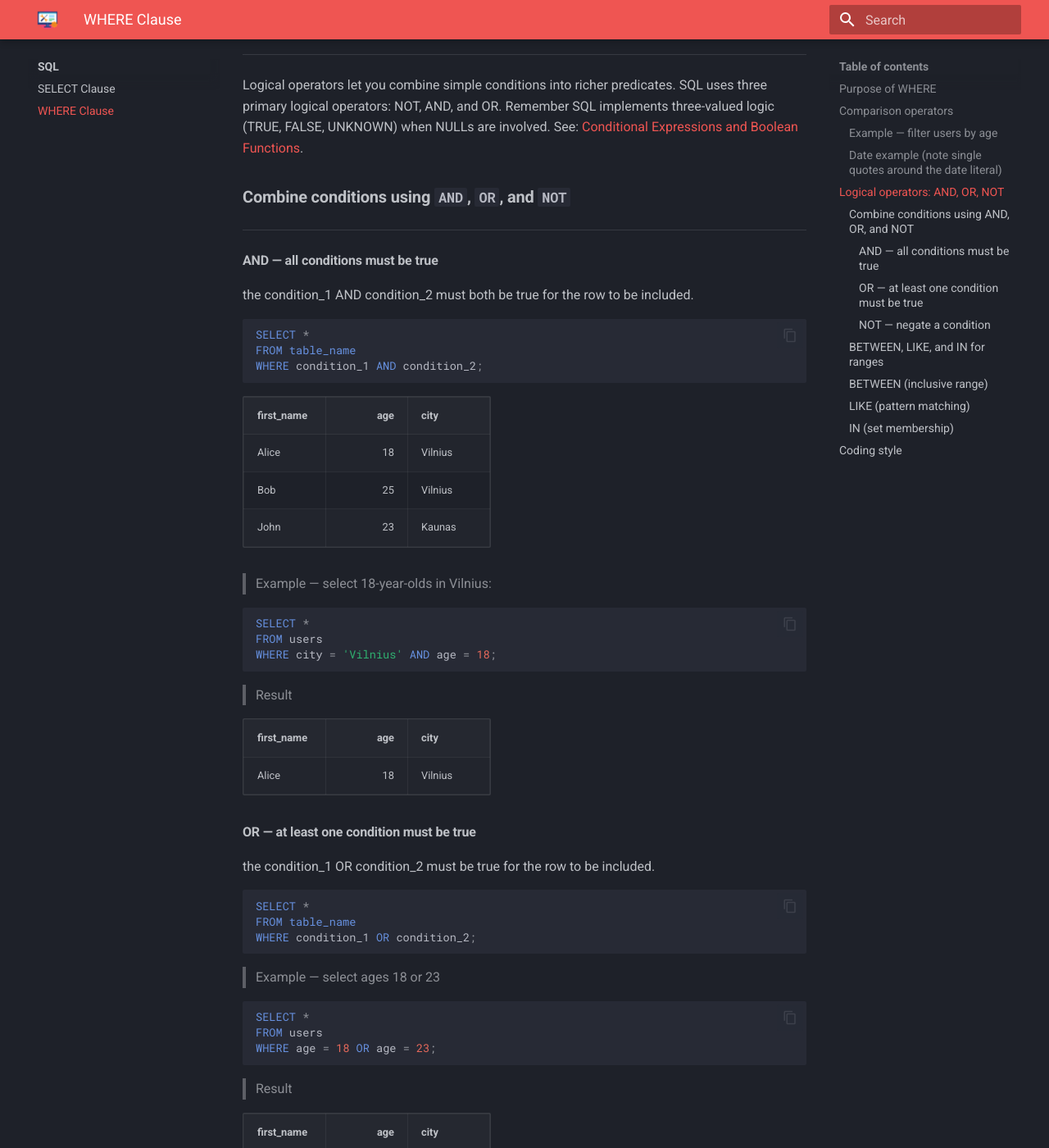
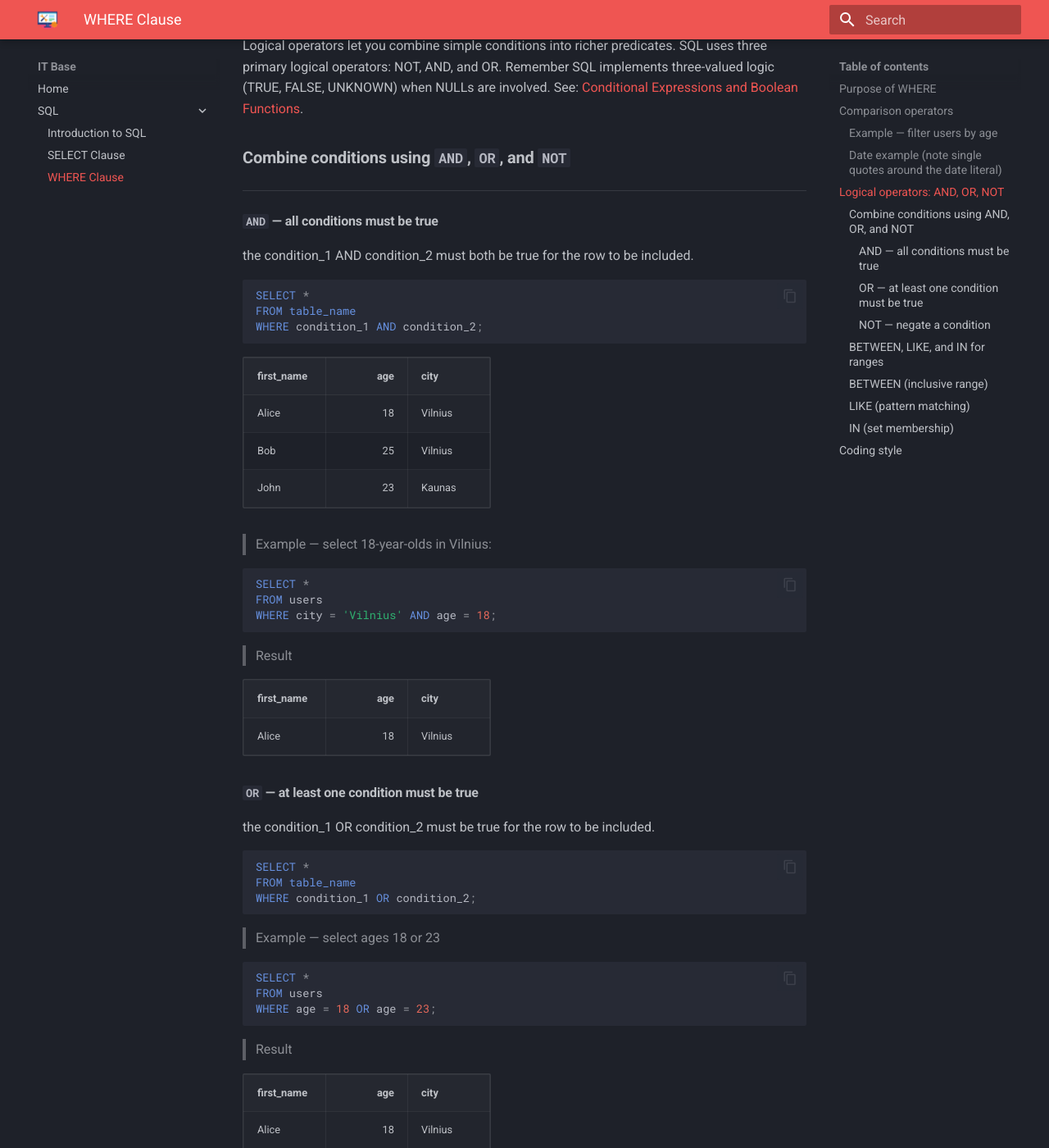
Before and after one commit to NkkMkk/it-base, an MkDocs documentation site: the page built from docs/sql/where-clause.md, in a window 1280 px wide and 1400 px high, scrolled down 2297 px. Shown: the whole window at 82% size. Built offline with MkDocs 1.6.1 and Material for MkDocs 9.7.7, drawn with Linux system fonts in a browser that asks for light colours; some of the changed text lies outside the part shown.

Commit message:
Refactor documentation structure: update index, remove obsolete programming sections, and enhance SQL navigation

```diff
--- a/docs/sql/where-clause.md
+++ b/docs/sql/where-clause.md
@@ -94,7 +94,7 @@
 
 ---
 
-#### **AND — all conditions must be true**
+#### **`AND` — all conditions must be true**
 
 the condition_1 AND condition_2 must both be true for the row to be included.
 
@@ -124,7 +124,7 @@
 |------------|----:|------|
 | Alice      |  18 | Vilnius |
 
-#### **OR — at least one condition must be true**
+#### **`OR` — at least one condition must be true**
 
 the condition_1 OR condition_2 must be true for the row to be included.
 
@@ -149,7 +149,7 @@
 | Alice      |  18 | Vilnius |
 | John       |  23 | Kaunas  |
 
-#### **NOT — negate a condition**
+#### **`NOT` — negate a condition**
 
 the NOT condition negates the truth value of the condition.
 
@@ -212,7 +212,7 @@
 | 2 | Maria      | 24 |
 | 3 | Tom        | 30 |
 
-### **LIKE (pattern matching)**
+### **`LIKE` (pattern matching)**
 
 Use % for any-length wildcard and _ for a single character.
 
@@ -247,7 +247,7 @@
 > Matches "ben_s" (underscore matches one character).
 > Case sensitivity depends on the database collation.
 
-### **IN (set membership)**
+### **`IN` (set membership)**
 
 IN is shorthand for multiple OR comparisons.
 
--- a/mkdocs.yml
+++ b/mkdocs.yml
@@ -15,10 +15,8 @@
   logo: images/logo.png
   favicon: images/favicon.ico
   features:
-    - navigation.tabs
     - navigation.instant
     - navigation.tracking
-    - navigation.indexes
     - navigation.top
     - content.code.copy
     - content.tabs.link
@@ -48,14 +46,9 @@
 nav:
   - Home: index.md
   - SQL:
-      - Overview: sql/index.md
+      - Introduction to SQL: sql/index.md
       - SELECT Clause: sql/select-clause.md
       - WHERE Clause: sql/where-clause.md
-  - Programming:
-      - Overview: programming/index.md
-      - Python: programming/python.md
-      - JavaScript: programming/javascript.md
-      - Tips & Snippets: programming/snippets.md
 
 plugins:
   - search
```
Also changed, not shown: docs/index.md (+7 -3 lines), docs/programming/index.md (deleted, +0 -3 lines), docs/programming/javascript.md (deleted, +0 -8 lines), docs/programming/python.md (deleted, +0 -75 lines), docs/programming/snippets.md (deleted, +0 -15 lines).
